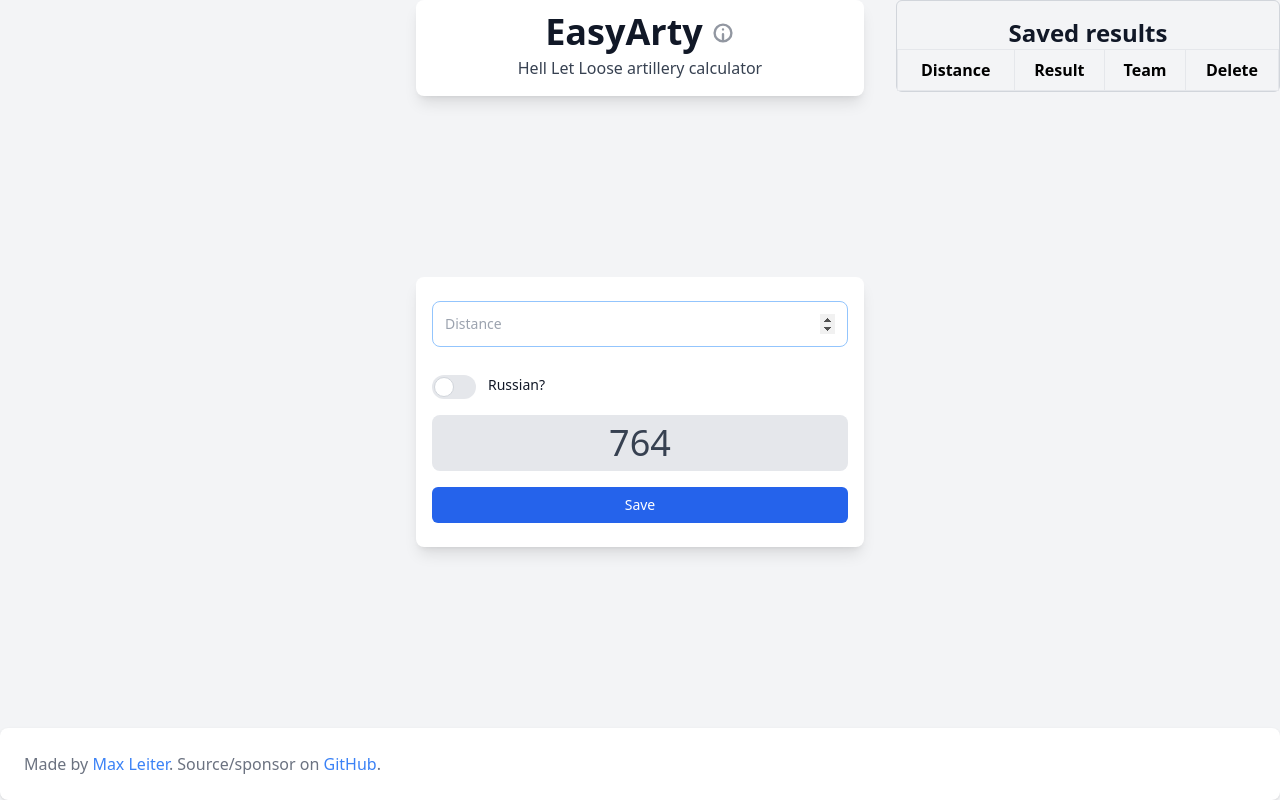
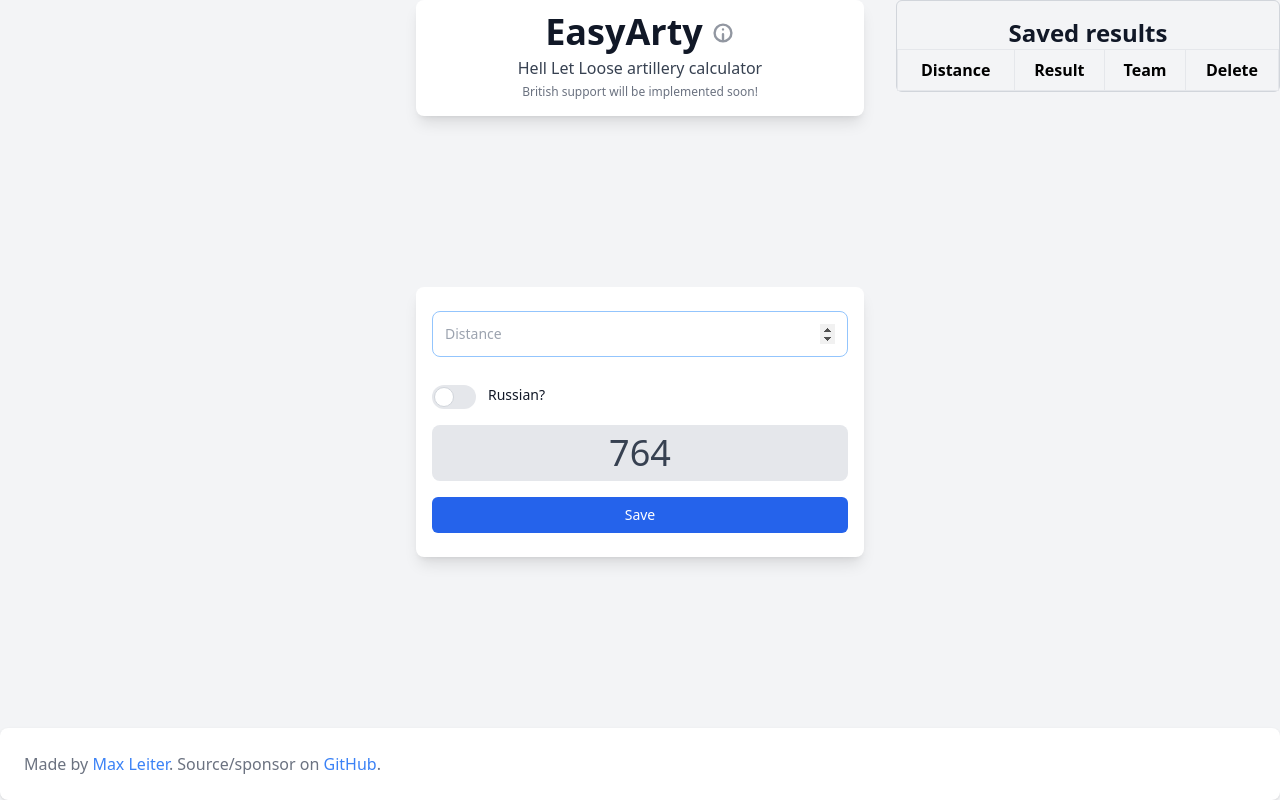
Before and after one commit to MaxLeiter/easyarty, a Next.js app: page / in a window 1280 px wide. Built offline with nearby package versions, Linux system fonts and the light colour scheme.

Commit message:
mention british support incoming

```diff
--- a/app/components/header.tsx
+++ b/app/components/header.tsx
@@ -1,4 +1,4 @@
-'use client';
+"use client";
 
 import { useState } from "react";
 import HelpModal from "./help-modal";
@@ -49,6 +49,9 @@
       <p className="text-center text-gray-700 dark:text-gray-300">
         Hell Let Loose artillery calculator
       </p>
+      <span className="text-xs text-center text-gray-500 dark:text-gray-400">
+        British support will be implemented soon!
+      </span>
       <div id="modal" />
       {helpOpen && <HelpModal isOpen={helpOpen} onClose={toggleHelp} />}
     </div>
--- a/app/components/help-modal.tsx
+++ b/app/components/help-modal.tsx
@@ -24,7 +24,7 @@
 
   return (
     <dialog
-      className="fixed inset-0 flex items-center justify-center"
+      className="fixed inset-0 z-10 flex items-center justify-center overflow-y-auto"
       open={isOpen}
     >
       <div
```
